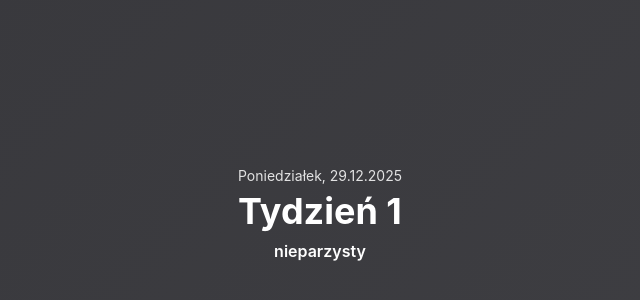
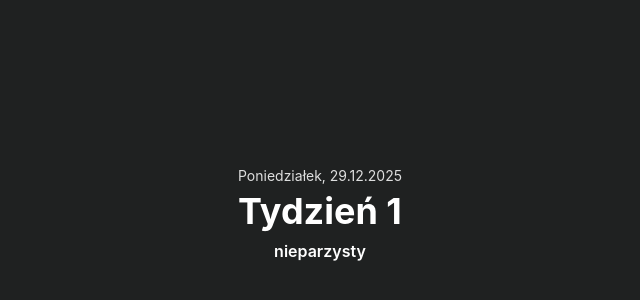
Before and after one commit to Sadowy0/Notion---Widgets, a plain HTML site: page tydzien-na-studiach.html in a window 1280 px wide. Shown: the part 186-486 px from the top of the page, without its empty margins (320-960 px from the left). Drawn offline with Linux system fonts and the light colour scheme.

Commit message:
Update tydzien-na-studiach.html

```diff
--- a/tydzien-na-studiach.html
+++ b/tydzien-na-studiach.html
@@ -17,7 +17,7 @@
 
         body {
             font-family: -apple-system, BlinkMacSystemFont, 'Segoe UI', Roboto, sans-serif;
-            background: linear-gradient(135deg, rgba(20,20,25,.85) 0%, rgba(30,30,35,.85) 100%);
+            background: #1f2121;
             display: grid;
             place-items: center;
             text-align: center;
```
